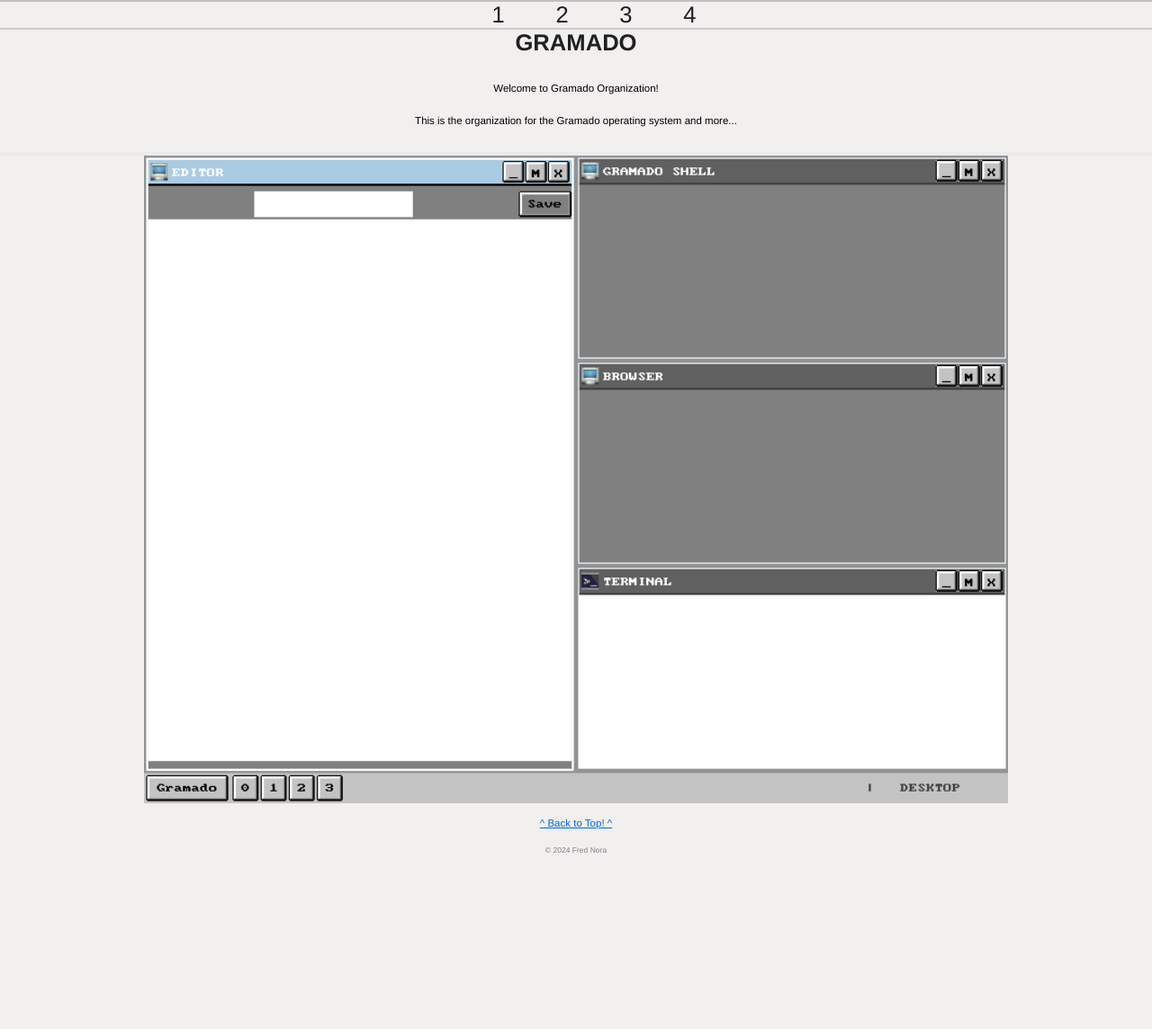
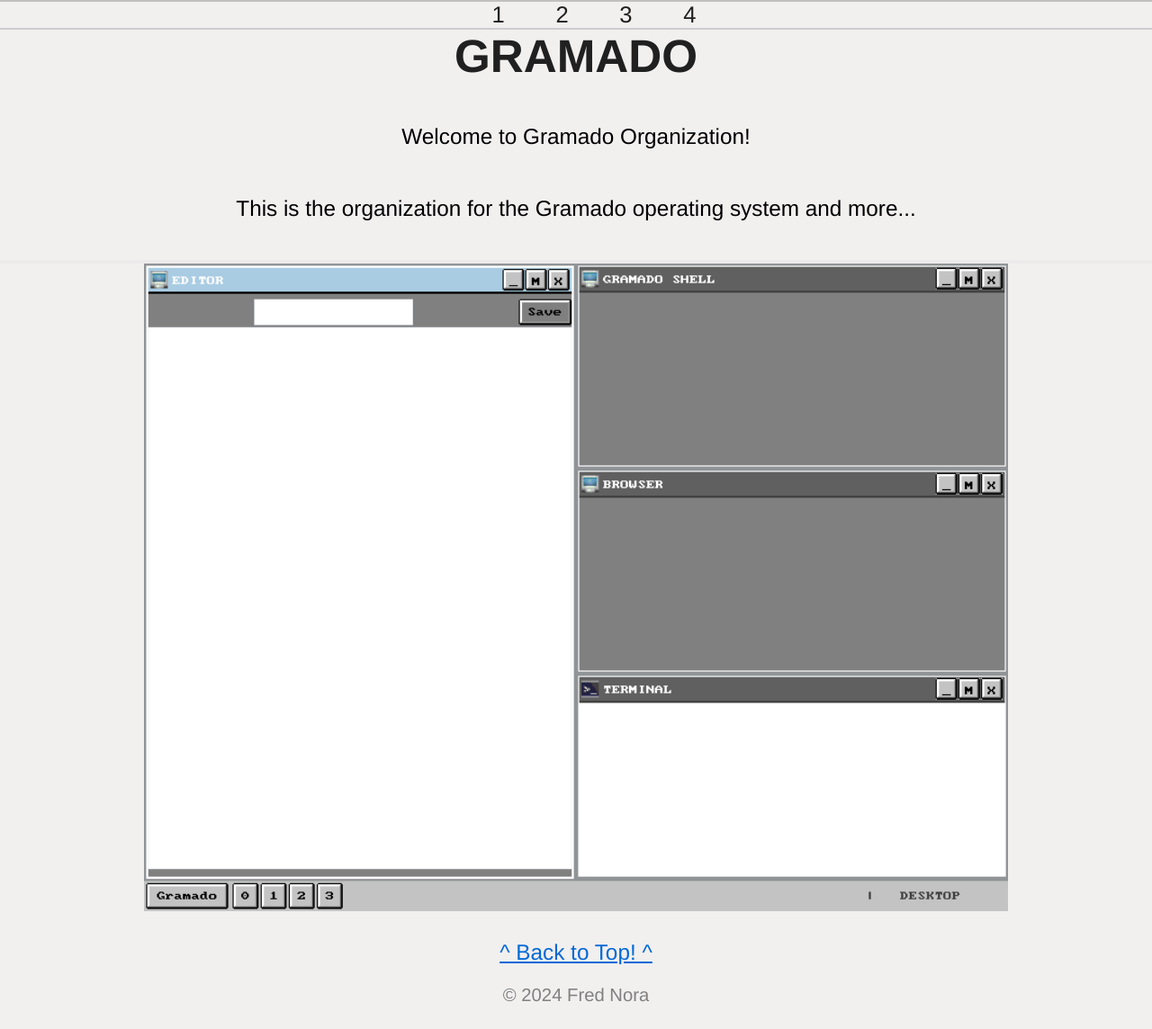
Before and after one commit to gramado/gramado.github.io, a PHP site: page / in a window 1280 px wide. Shown: the whole page at 90% size. Before the commit the page ends 948 px from the top, so only its background shows below. Run offline with PHP 8.4, Linux system fonts and the light colour scheme.

Commit message:
gramado.css: Text size.

```diff
--- a/assets/css/gramado.css
+++ b/assets/css/gramado.css
@@ -90,13 +90,14 @@ a:hover {
 }
 
 .gramado-header{
+    font-size: 2.0vw;
     text-align: center;
     text-transform: uppercase;
     color: #C0C0C0;
 }
 
 .gramado-text{
-    font-size: 2.0vw;
+    font-size: 1.9vw;
 }
 
 .gramado-image {
@@ -110,6 +111,7 @@ a:hover {
 
 .gramado-button {
     text-align: center;
+    font-size: 1.9vw;
     color: #fff;
     background-color: #007bff;
     border: 1px solid rgba(0, 0, 0, 0.1);
@@ -133,7 +135,7 @@ a:hover {
 }
 
 .gramado-footer {
-    font-size: 1.5vw;
+    font-size: 1.9vw;
     text-align: center;
     color: #808080;
     padding-bottom: 2%;
@@ -175,11 +177,11 @@ a:hover {
 }
 
 .gramado-header{
-    font-size: 1.0vw;
+    font-size: 2.0vw;
     color: #202020;
 }
 .gramado-text{
-    font-size: 0.9vw;
+    font-size: 1.9vw;
 }
 
 .gramado-image {
@@ -193,6 +195,7 @@ a:hover {
 
 .gramado-button {
     text-align: center;
+    font-size: 1.9vw;
     color: #fff;
     background-color: #007bff;
     border: 1px solid rgba(0, 0, 0, 0.1);
@@ -216,7 +219,7 @@ a:hover {
 }
 
 .gramado-footer {
-    font-size: 0.8vw;
+    font-size: 1.9vw;
     text-align: center;
     color: #808080;
     padding-bottom: 2%;
```
